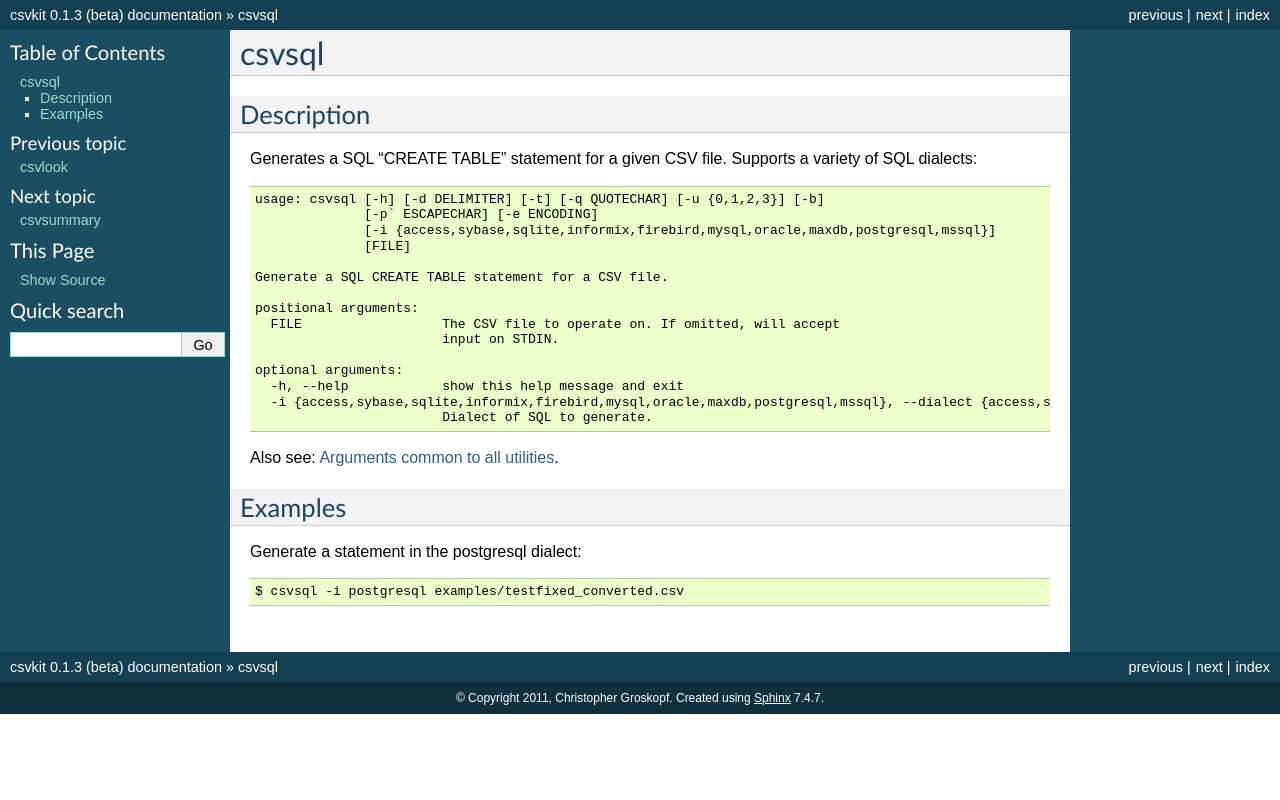
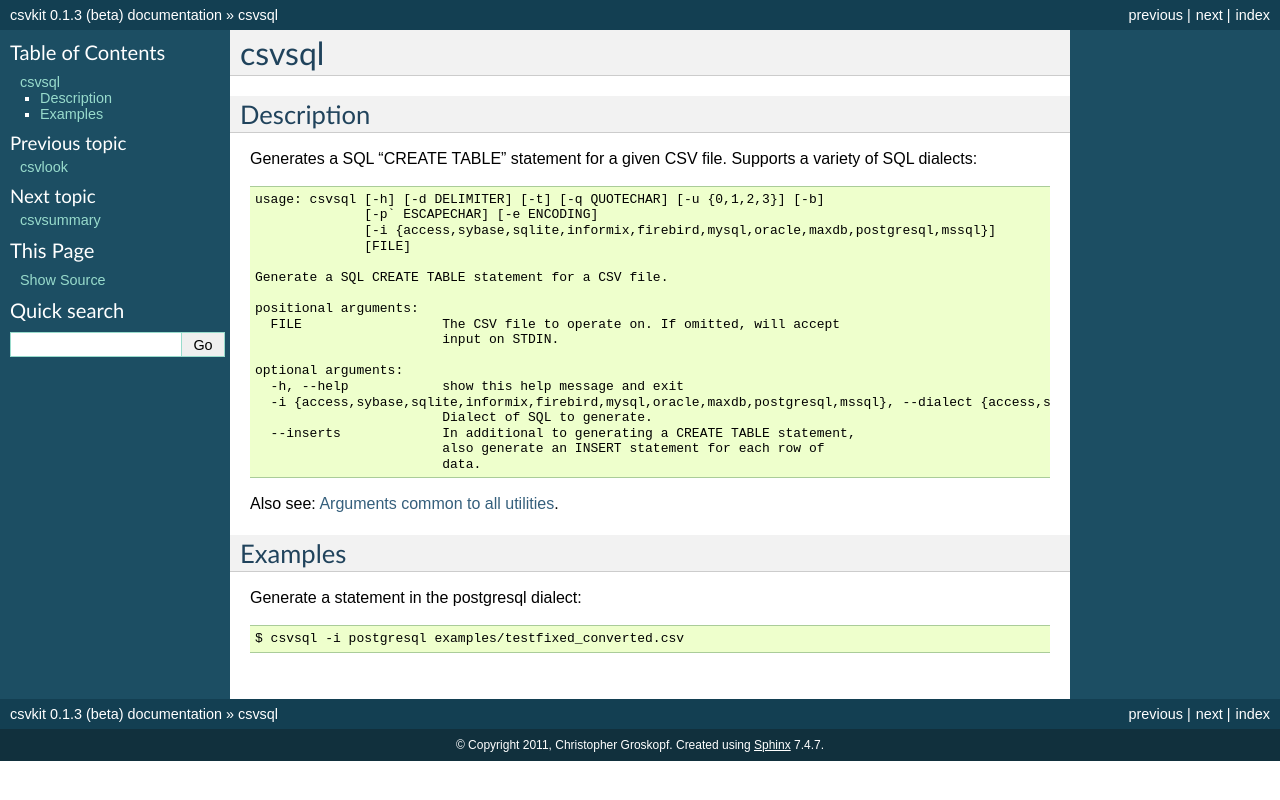
Before and after one commit to wireservice/csvkit, a Sphinx documentation site: the page built from docs/scripts/csvsql.rst, in a window 1280 px wide. Shown: the top 800 px of the page. Built offline with Sphinx 7.4.7, drawn with Linux system fonts in a browser that asks for light colours.

Commit message:
Documented --inserts for csvsql. Also fixed bug with unnamed columns.

```diff
--- a/docs/scripts/csvsql.rst
+++ b/docs/scripts/csvsql.rst
@@ -22,6 +22,9 @@ Generates a SQL "CREATE TABLE" statement for a given CSV file. Supports a variet
       -h, --help            show this help message and exit
       -i {access,sybase,sqlite,informix,firebird,mysql,oracle,maxdb,postgresql,mssql}, --dialect {access,sybase,sqlite,informix,firebird,mysql,oracle,maxdb,postgresql,mssql}
                             Dialect of SQL to generate.
+      --inserts             In additional to generating a CREATE TABLE statement,
+                            also generate an INSERT statement for each row of
+                            data.
 
 Also see: :doc:`common_arguments`.
 
```
Also changed, not shown: 2 other files.
